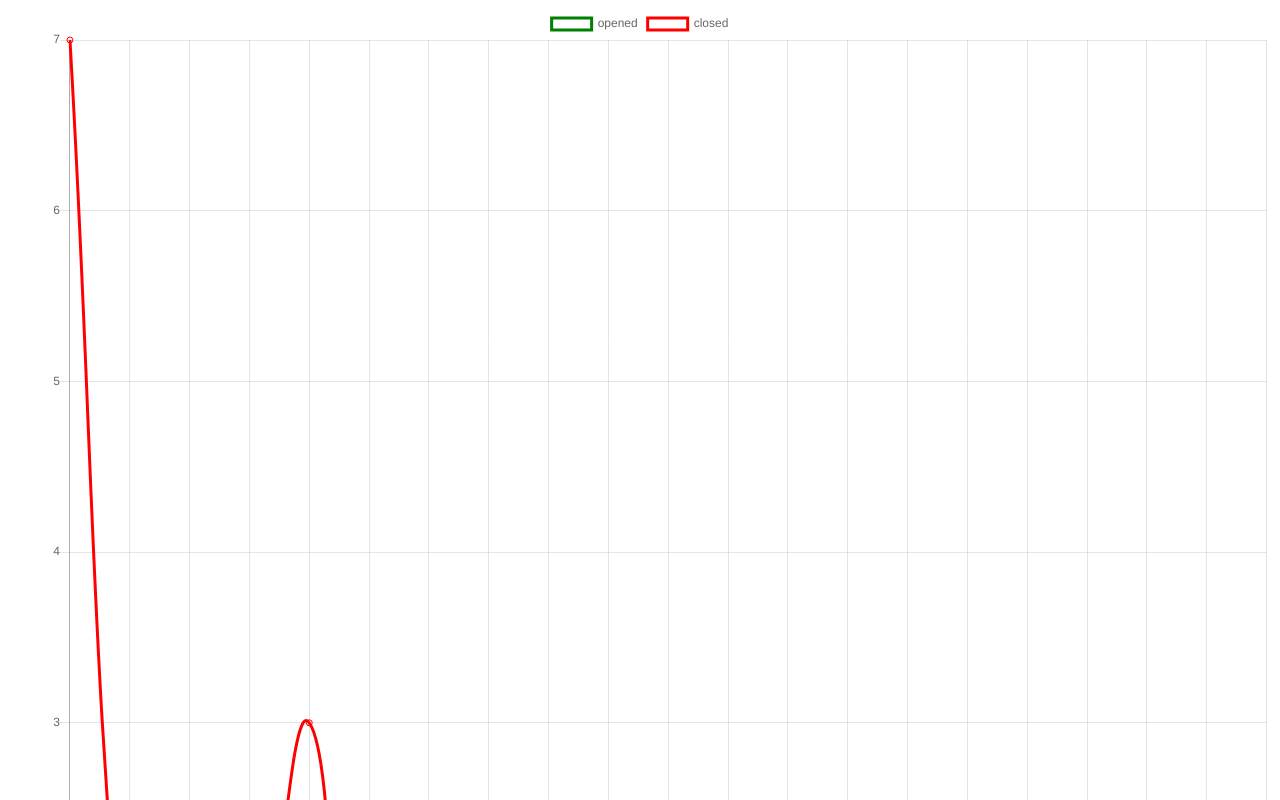
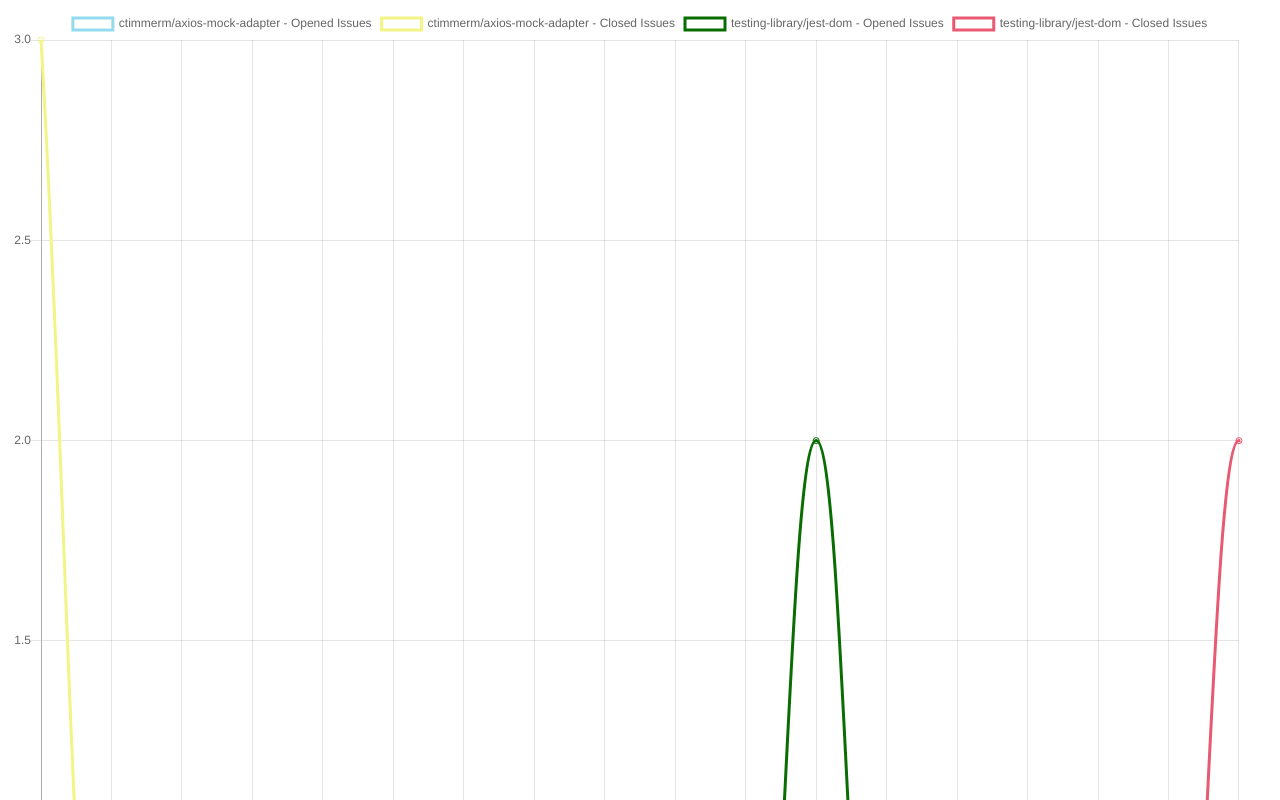
Before and after one commit to DiegoVictor/lib-quality, a website: page example/chart.html in a window 1280 px wide. Shown: the top 800 px of the page. Drawn offline with nearby package versions, Linux system fonts and the light colour scheme.

Commit message:
Show example of chart line

```diff
--- a/example/chart.html
+++ b/example/chart.html
@@ -15,17 +15,7 @@
       type: 'line',
       data: {
     "labels": [
-          "22/03/2020",
-          "26/04/2020",
-          "24/03/2020",
-          "25/03/2020",
         "18/07/2020",
-          "01/04/2020",
-          "07/04/2020",
-          "13/04/2020",
-          "14/04/2020",
-          "23/04/2020",
-          "24/05/2020",
         "10/06/2020",
         "13/07/2020",
         "07/07/2020",
@@ -35,20 +25,121 @@
         "20/07/2020",
         "30/07/2020",
         "31/07/2020",
-          "28/08/2020"
+        "28/08/2020",
+        "11/06/2020",
+        "15/06/2020",
+        "22/06/2020",
+        "25/06/2020",
+        "15/07/2020",
+        "11/08/2020",
+        "22/07/2020"
     ],
     "datasets": [
         {
-            "data": [1, 0, 1, 2, 0, 1, 1, 2, 1, 0, 1, 1, 0, 1, 0, 1, 1, 1, 1, 1, 1],
-            borderColor: 'green',
-            backgroundColor: 'transparent',
-            label: 'opened'
+            "label": "ctimmerm/axios-mock-adapter - Opened Issues",
+            "data": [
+                0,
+                1,
+                0,
+                1,
+                0,
+                1,
+                1,
+                1,
+                1,
+                1,
+                1,
+                0,
+                0,
+                0,
+                0,
+                0,
+                0,
+                0
+            ],
+            "borderColor": "#94dbef",
+            "backgroundColor": "transparent"
         },
         {
-            "data": [7, 1, 0, 1, 3, 0, 0, 0, 0, 1, 0, 0, 1, 0, 1, 0, 0, 0, 0, 0, 0],
-            borderColor: 'red',
-            backgroundColor: 'transparent',
-            label: 'closed'
+            "label": "ctimmerm/axios-mock-adapter - Closed Issues",
+            "data": [
+                3,
+                0,
+                1,
+                0,
+                1,
+                0,
+                0,
+                0,
+                0,
+                0,
+                0,
+                0,
+                0,
+                0,
+                0,
+                0,
+                0,
+                0,
+                0,
+                0
+            ],
+            "borderColor": "#f2f486",
+            "backgroundColor": "transparent"
+        },
+        {
+            "label": "testing-library/jest-dom - Opened Issues",
+            "data": [
+                0,
+                0,
+                0,
+                0,
+                1,
+                1,
+                1,
+                0,
+                1,
+                1,
+                0,
+                2,
+                0,
+                1,
+                1,
+                0,
+                1,
+                1
+            ],
+            "borderColor": "#096d02",
+            "backgroundColor": "transparent"
+        },
+        {
+            "label": "testing-library/jest-dom - Closed Issues",
+            "data": [
+                0,
+                0,
+                0,
+                1,
+                0,
+                0,
+                0,
+                0,
+                1,
+                1,
+                1,
+                0,
+                1,
+                0,
+                0,
+                1,
+                0,
+                2,
+                0,
+                1,
+                0,
+                0
+            ],
+            "borderColor": "#e85a72",
+            "backgroundColor": "transparent"
         }
     ]
 },
```
Lines whose indentation alone changed are shown as unchanged.
